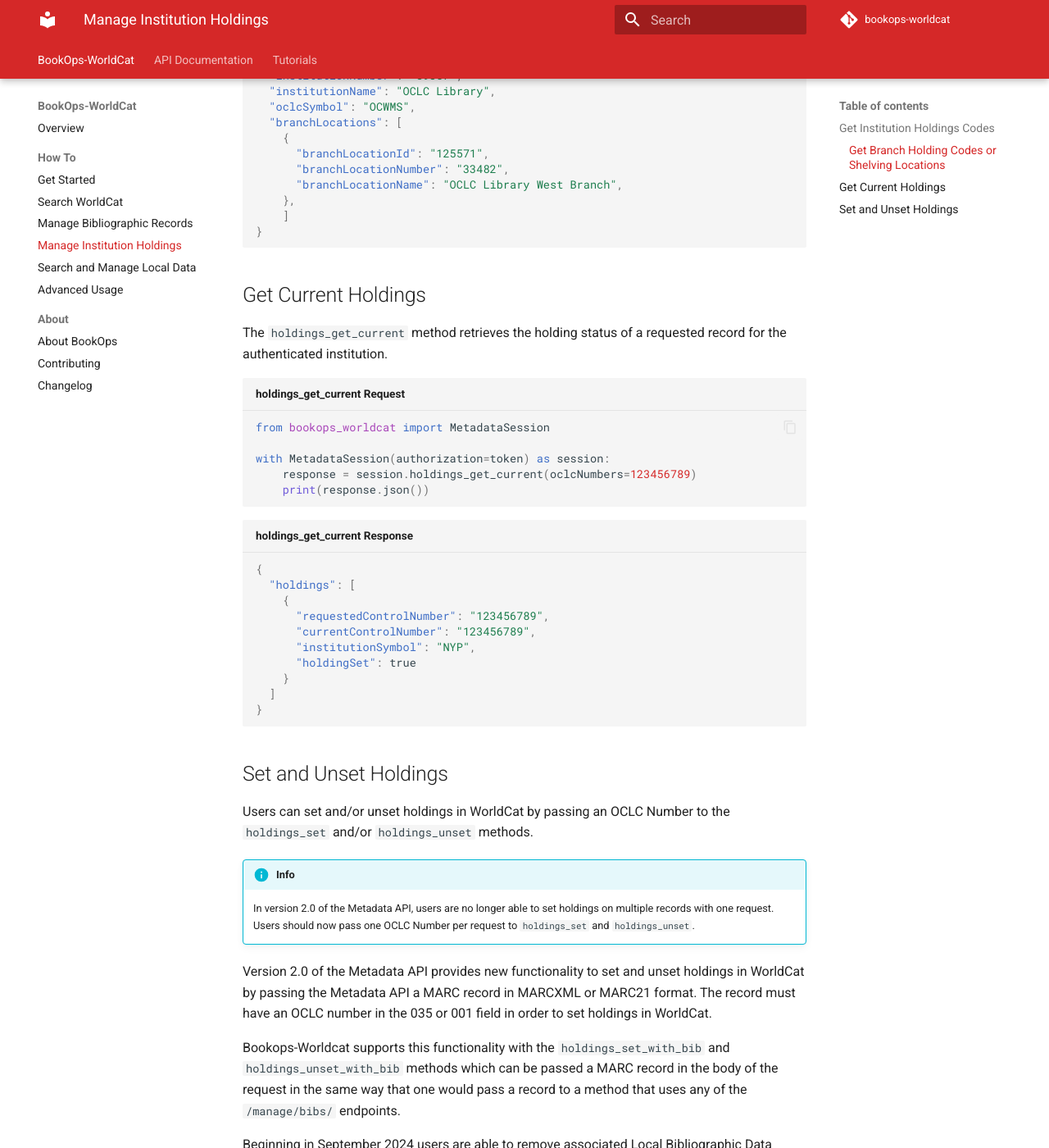
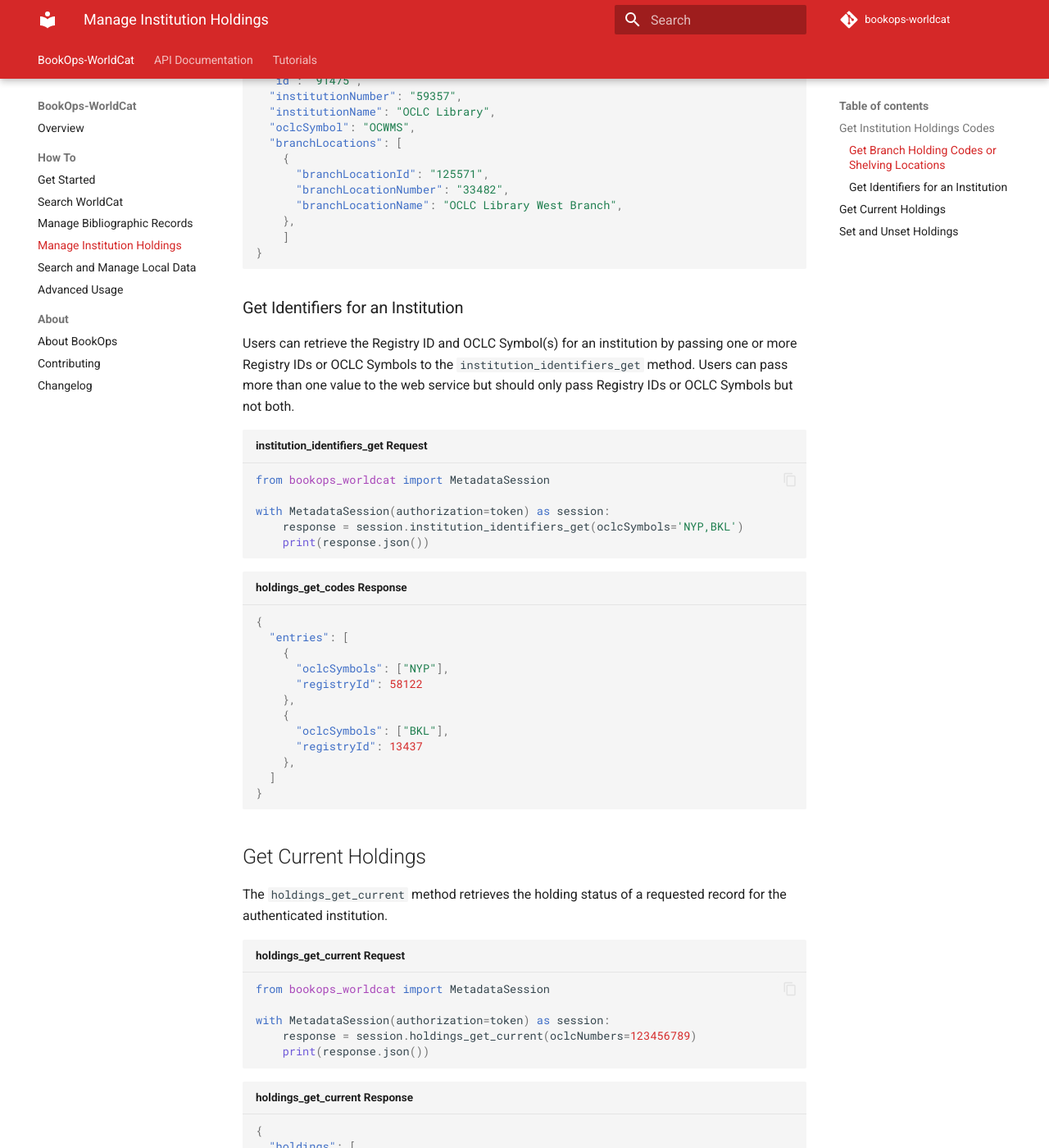
Before and after one commit to BookOps-CAT/bookops-worldcat, an MkDocs documentation site: the page built from docs/manage_holdings.md, in a window 1280 px wide and 1400 px high, scrolled down 1295 px. Shown: the whole window at 82% size. Built offline with MkDocs 1.6.1 and Material for MkDocs 9.7.7, drawn with Linux system fonts in a browser that asks for light colours; comment, search, counter and statistics services are not loaded; the version menu is left out; some of the changed text lies outside the part shown.

Commit message:
updated changelog and documentation for new method

````diff
--- a/docs/manage_holdings.md
+++ b/docs/manage_holdings.md
@@ -1,6 +1,6 @@
 # Manage Institution Holdings
 
-Server responses are returned in JSON format for requests made to any `/manage/holdings/` endpoints. These responses can be accessed and parsed with the `.json()` method.
+Server responses are returned in JSON format for requests made to any `/manage/holdings/` or `/search/institution/` endpoints. These responses can be accessed and parsed with the `.json()` method.
 
 ## Get Institution Holdings Codes
 
@@ -56,6 +56,31 @@
 }
 ```
 
+### Get Identifiers for an Institution
+
+Users can retrieve the Registry ID and OCLC Symbol(s) for an institution by passing one or more Registry IDs or OCLC Symbols to the `institution_identifiers_get` method. Users can pass more than one value to the web service but should only pass Registry IDs or OCLC Symbols but not both.
+
+```python title="institution_identifiers_get Request"
+from bookops_worldcat import MetadataSession
+
+with MetadataSession(authorization=token) as session:
+    response = session.institution_identifiers_get(oclcSymbols='NYP,BKL')
+    print(response.json())
+```
+```{ .json title="holdings_get_codes Response" .no-copy}
+{
+  "entries": [
+    {
+      "oclcSymbols": ["NYP"],
+      "registryId": 58122
+    },
+    {
+      "oclcSymbols": ["BKL"],
+      "registryId": 13437
+    },
+  ]
+}
+```
 ## Get Current Holdings
 The `holdings_get_current` method retrieves the holding status of a requested record for the authenticated institution.
 
````
Also changed, not shown: docs/changelog.md (+2 -0 lines).
